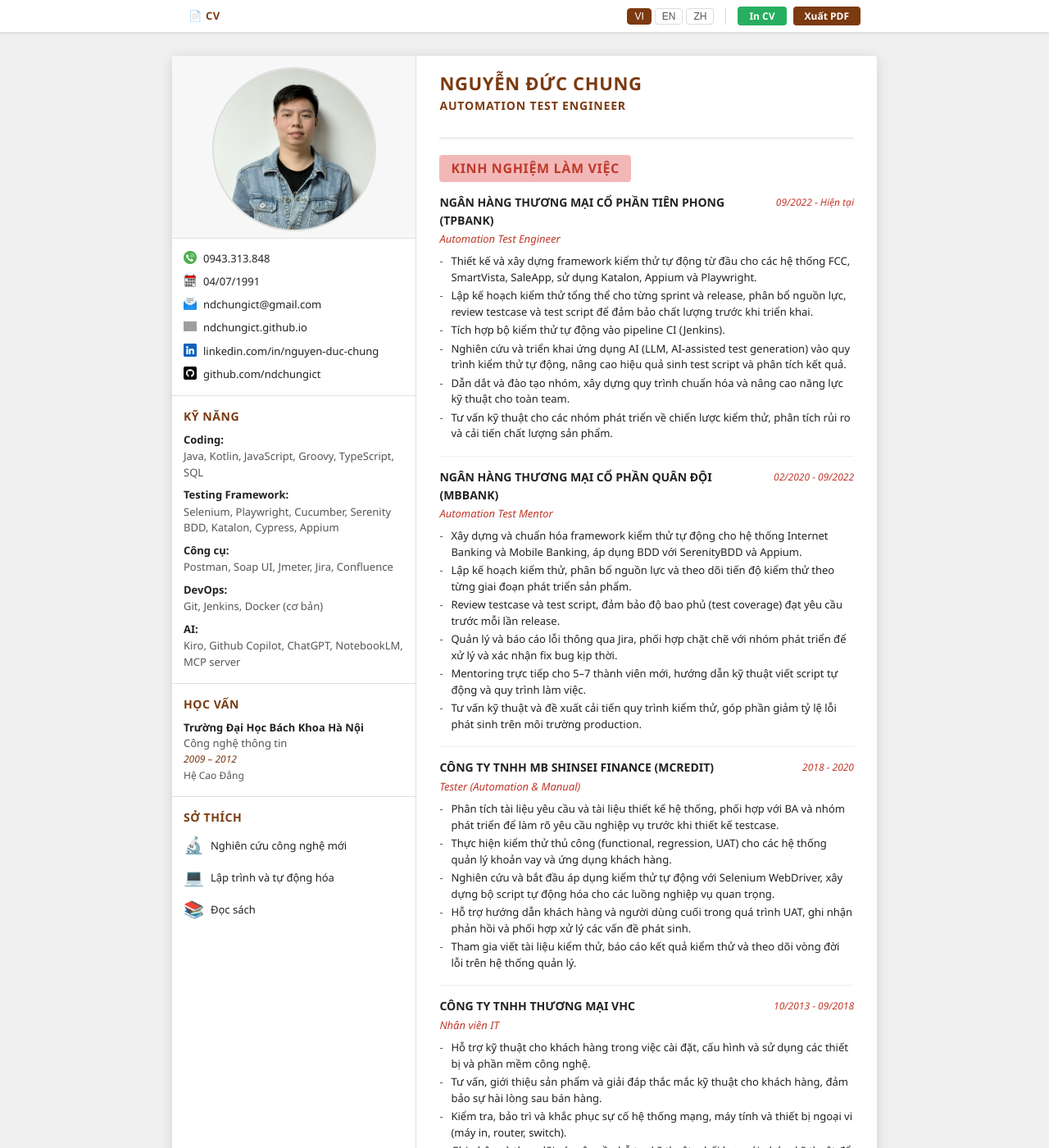
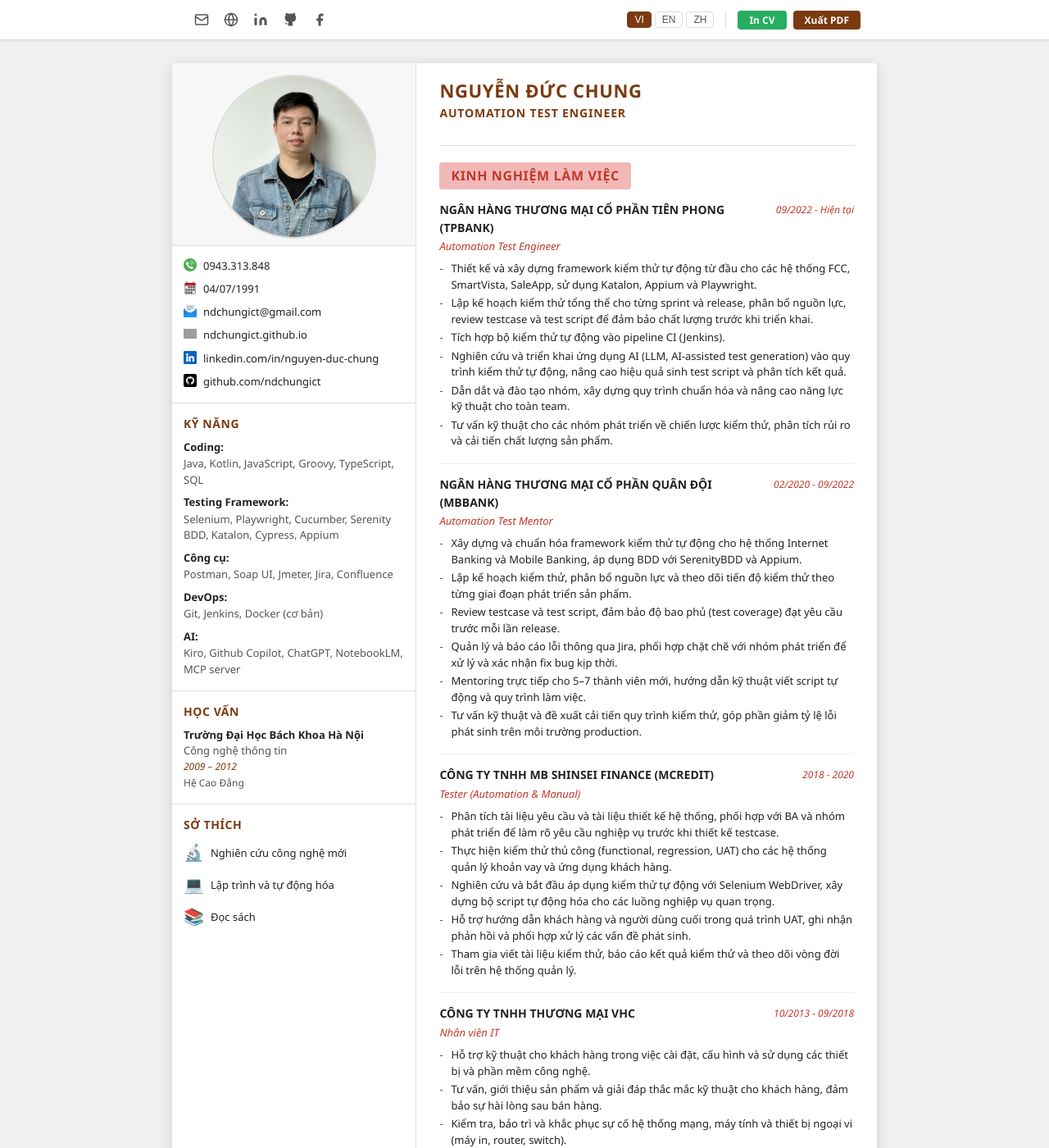
Before and after one commit to ndchungict/cv, a Jekyll site: the page built from index.html, in a window 1280 px wide and 1400 px high. Shown: the whole window at 82% size. Built offline with Jekyll 4.4.1, drawn with Linux system fonts in a browser that asks for light colours; grey boxes are pictures that could not be loaded.

Commit message:
update menu

```diff
--- a/_layouts/home.html
+++ b/_layouts/home.html
@@ -5,7 +5,33 @@ layout: default
 <!-- ===== TOP MENU BAR (outside CV frame) ===== -->
 <nav class="top-menu no-print" role="navigation" aria-label="CV controls">
   <div class="top-menu-inner">
-    <div class="top-menu-brand">📄 CV</div>
+    <div class="top-menu-social">
+      {% if site.data.profile.email %}
+      <a href="mailto:{{ site.data.profile.email }}" class="top-menu-social-link" title="{{ site.data.profile.email }}" aria-label="Email">
+        <svg xmlns="http://www.w3.org/2000/svg" viewBox="0 0 24 24" fill="none" stroke="currentColor" stroke-width="2" stroke-linecap="round" stroke-linejoin="round" aria-hidden="true"><rect x="2" y="4" width="20" height="16" rx="2"/><path d="m22 7-8.97 5.7a1.94 1.94 0 0 1-2.06 0L2 7"/></svg>
+      </a>
+      {% endif %}
+      {% if site.data.profile.website %}
+      <a href="{{ site.data.profile.website }}" class="top-menu-social-link" title="{{ site.data.profile.website | remove: 'https://' }}" target="_blank" rel="noopener" aria-label="Website">
+        <svg xmlns="http://www.w3.org/2000/svg" viewBox="0 0 24 24" fill="none" stroke="currentColor" stroke-width="2" stroke-linecap="round" stroke-linejoin="round" aria-hidden="true"><circle cx="12" cy="12" r="10"/><path d="M12 2a14.5 14.5 0 0 0 0 20 14.5 14.5 0 0 0 0-20"/><path d="M2 12h20"/></svg>
+      </a>
+      {% endif %}
+      {% if site.data.profile.linkedin %}
+      <a href="{{ site.data.profile.linkedin }}" class="top-menu-social-link" title="{{ site.data.profile.linkedin | remove: 'https://' | remove: 'www.' }}" target="_blank" rel="noopener" aria-label="LinkedIn">
+        <svg xmlns="http://www.w3.org/2000/svg" viewBox="0 0 24 24" fill="currentColor" aria-hidden="true"><path d="M16 8a6 6 0 0 1 6 6v7h-4v-7a2 2 0 0 0-2-2 2 2 0 0 0-2 2v7h-4v-7a6 6 0 0 1 6-6z"/><rect x="2" y="9" width="4" height="12"/><circle cx="4" cy="4" r="2"/></svg>
+      </a>
+      {% endif %}
+      {% if site.data.profile.github %}
+      <a href="{{ site.data.profile.github }}" class="top-menu-social-link" title="{{ site.data.profile.github | remove: 'https://' | remove: 'www.' }}" target="_blank" rel="noopener" aria-label="GitHub">
+        <svg xmlns="http://www.w3.org/2000/svg" viewBox="0 0 24 24" fill="currentColor" aria-hidden="true"><path d="M9 19c-5 1.5-5-2.5-7-3m14 6v-3.87a3.37 3.37 0 0 0-.94-2.61c3.14-.35 6.44-1.54 6.44-7A5.44 5.44 0 0 0 20 4.77 5.07 5.07 0 0 0 19.91 1S18.73.65 16 2.48a13.38 13.38 0 0 0-7 0C6.27.65 5.09 1 5.09 1A5.07 5.07 0 0 0 5 4.77a5.44 5.44 0 0 0-1.5 3.78c0 5.42 3.3 6.61 6.44 7A3.37 3.37 0 0 0 9 18.13V22"/></svg>
+      </a>
+      {% endif %}
+      {% if site.data.profile.facebook %}
+      <a href="{{ site.data.profile.facebook }}" class="top-menu-social-link" title="{{ site.data.profile.facebook | remove: 'https://' | remove: 'www.' }}" target="_blank" rel="noopener" aria-label="Facebook">
+        <svg xmlns="http://www.w3.org/2000/svg" viewBox="0 0 24 24" fill="currentColor" aria-hidden="true"><path d="M18 2h-3a5 5 0 0 0-5 5v3H7v4h3v8h4v-8h3l1-4h-4V7a1 1 0 0 1 1-1h3z"/></svg>
+      </a>
+      {% endif %}
+    </div>
     <div class="top-menu-controls">
       <div class="language-switcher" role="group" aria-label="Chọn ngôn ngữ">
         <button onclick="applyLanguage('vi')" data-lang="vi" aria-pressed="true">VI</button>
@@ -197,7 +223,7 @@ layout: default
   <main class="cv-main">
 
     <!-- Profile header -->
-    <div class="main-profile-header">
+    <div id="about" class="main-profile-header">
       <h1 id="profile-name" class="main-name">{{ site.data.profile.name }}</h1>
       <p id="profile-title" class="main-title">{{ t.profile.title | default: site.data.profile.title }}</p>
       {% if site.data.profile.summary %}
--- a/assets/css/main.css
+++ b/assets/css/main.css
@@ -126,13 +126,35 @@ li {
   gap: var(--space-md);
 }
 
-.top-menu-brand {
-  font-size: var(--font-size-sm);
-  font-weight: 700;
+.top-menu-social {
+  display: flex;
+  align-items: center;
+  gap: var(--space-xs);
+}
+
+.top-menu-social-link {
+  display: flex;
+  align-items: center;
+  justify-content: center;
+  width: 32px;
+  height: 32px;
+  border-radius: var(--border-radius);
+  color: var(--color-text-muted);
+  transition: color 0.2s, background-color 0.2s;
+  text-decoration: none;
+}
+
+.top-menu-social-link svg {
+  width: 18px;
+  height: 18px;
+  flex-shrink: 0;
+}
+
+.top-menu-social-link:hover,
+.top-menu-social-link:focus {
   color: var(--color-accent);
-  letter-spacing: 0.05em;
-  text-transform: uppercase;
-  white-space: nowrap;
+  background-color: var(--color-accent-bg);
+  text-decoration: none;
 }
 
 .top-menu-controls {
@@ -741,6 +763,16 @@ li {
     padding: var(--space-sm) var(--space-md);
   }
 
+  .top-menu-social-link {
+    width: 28px;
+    height: 28px;
+  }
+
+  .top-menu-social-link svg {
+    width: 16px;
+    height: 16px;
+  }
+
   .top-menu-divider {
     display: none;
   }
```
